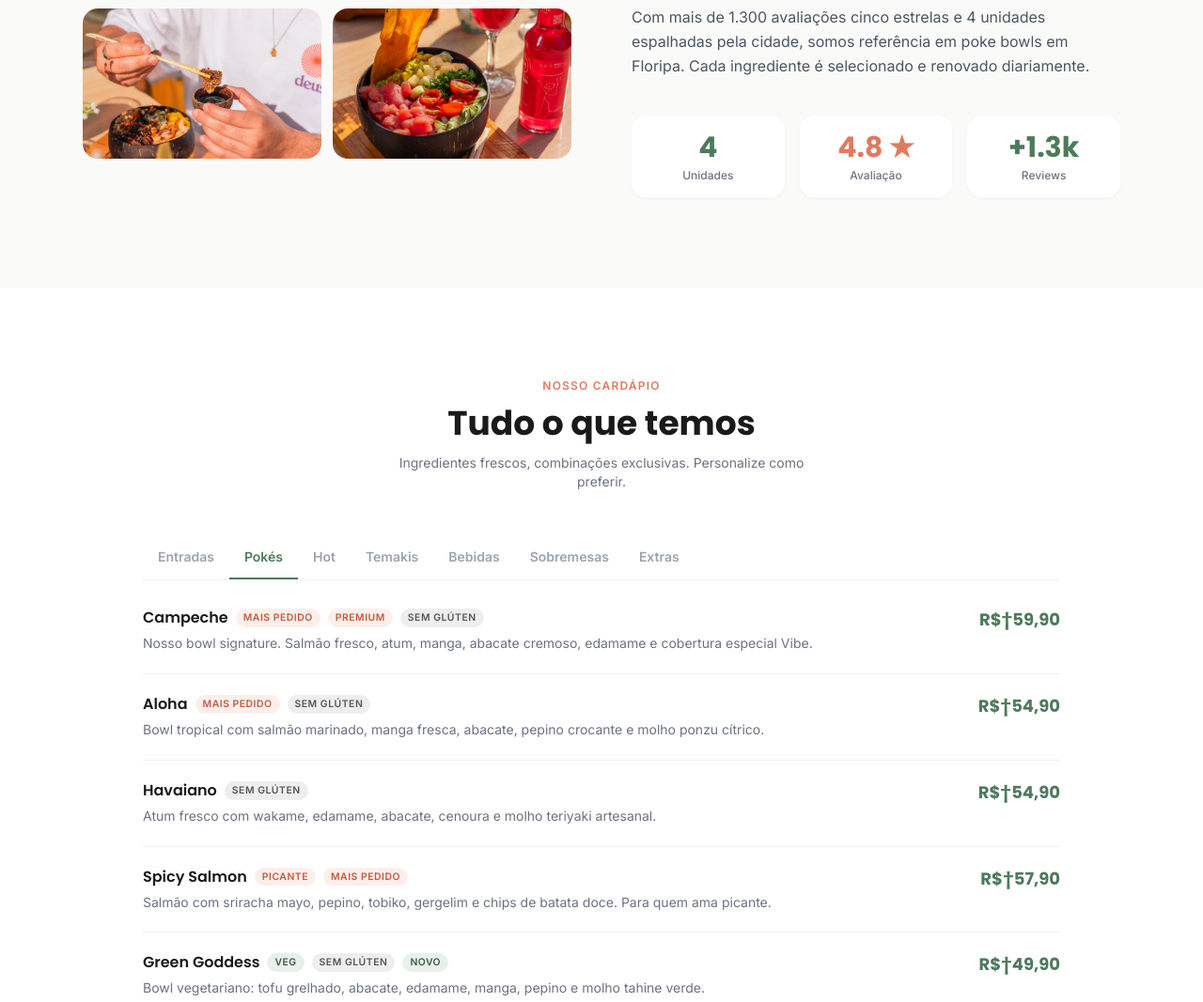
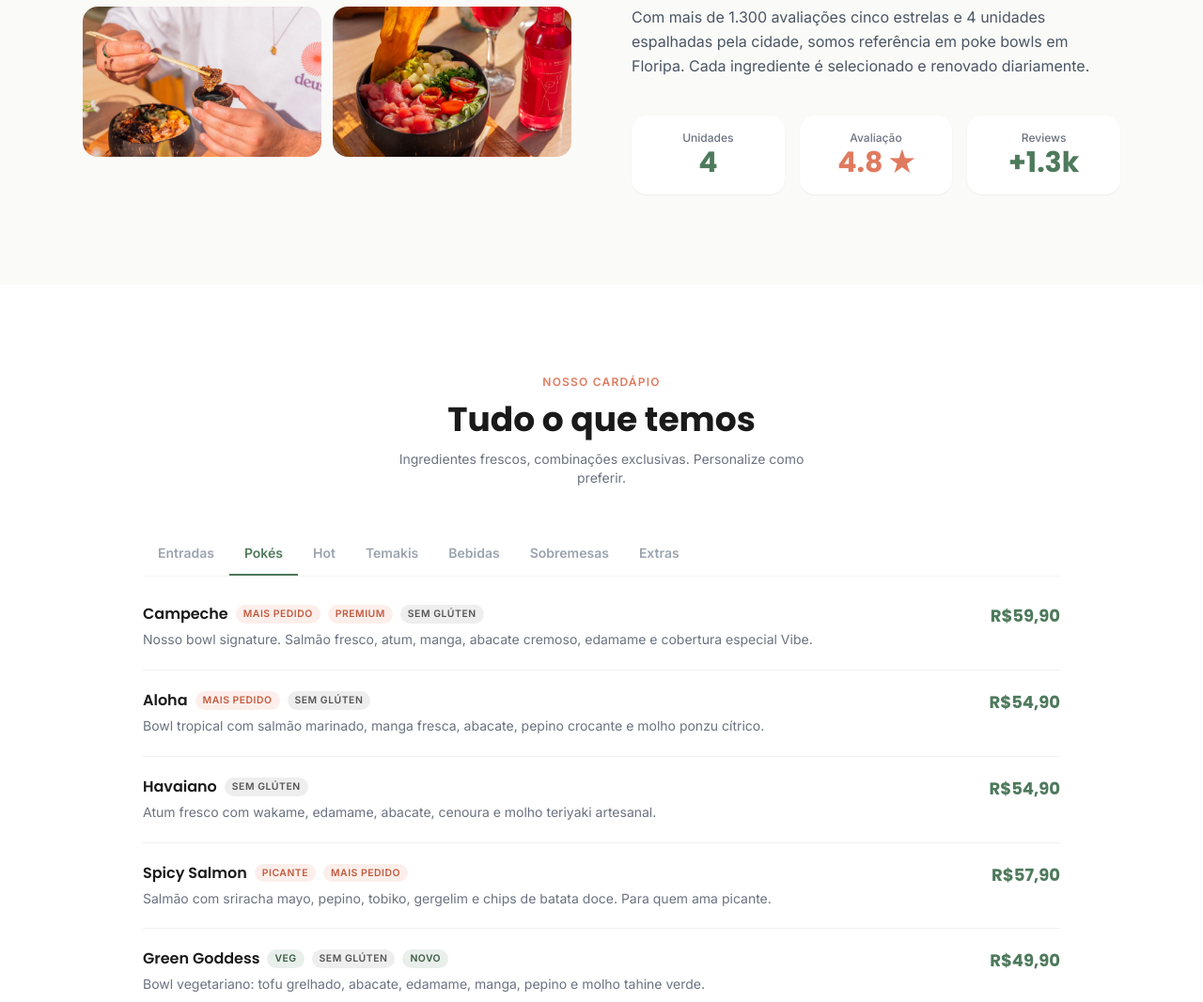
Before and after one commit to yuriabraodemenezes048/vibe-poke, a plain HTML site: page index.html in a window 1280 px wide. Shown: the part 1670-2737 px from the top of the page at 94% size. Drawn offline with nearby package versions, Linux system fonts and the light colour scheme.

Commit message:
Add files via upload

```diff
--- a/index.html
+++ b/index.html
@@ -122,7 +122,7 @@
       "name": "Vibe Poke",
       "description": "Os melhores poke bowls de Florianópolis. Ingredientes frescos, combinações exclusivas e uma experiência que faz você querer voltar.",
       "url": "https://vibepoke.com.br",
-      "telephone": "+554899174-3368",
+      "telephone": "+5548991743368",
       "priceRange": "$$",
       "servesCuisine": ["Hawaiiana","Japonesa","Saudável"],
       "logo": "https://vibepoke.com.br/images/logo.png",
@@ -261,8 +261,7 @@
     /* ── FAQ accordion */
     .faq-body { max-height: 0; overflow: hidden; transition: max-height .45s ease; }
     .faq-body.open { max-height: 300px; }
-    .faq-icon { transition: transform .3s ease; display: inline-block; line-height: 1; }
-    .faq-item.open .faq-icon { transform: rotate(45deg); }
+    .faq-icon { display: inline-block; line-height: 1; font-style: normal; }
 
     /* ── Menu tabs */
     .tab-btn { border-bottom: 2px solid transparent; transition: color .2s, border-color .2s; background: none; cursor: pointer; }
@@ -507,7 +506,7 @@
       <a href="https://wa.me/5548991743368" target="_blank" rel="noopener noreferrer"
          class="flex items-center justify-center gap-2 bg-[#25D366] text-white px-4 py-3 rounded-xl font-bold text-sm"
          aria-label="Pedir no WhatsApp">Pedir no WhatsApp</a>
-      <a href="https://www.ifood.com.br" target="_blank" rel="noopener noreferrer"
+      <a href="https://www.ifood.com.br/delivery/florianopolis-sc/poke-vibe---campeche-campeche/892dd434-ed59-4582-95c0-f9979ee7fc0a" target="_blank" rel="noopener noreferrer"
          class="flex items-center justify-center gap-2 bg-vcoral text-white px-4 py-3 rounded-xl font-bold text-sm"
          aria-label="Pedir no iFood">Pedir no iFood</a>
     </div>
@@ -681,17 +680,17 @@
               Com mais de 1.300 avaliações cinco estrelas e 4 unidades espalhadas pela cidade, somos referência em poke bowls em Floripa. Cada ingrediente é selecionado e renovado diariamente.
             </p>
             <dl class="grid grid-cols-3 gap-4">
-              <div class="text-center p-4 bg-white rounded-2xl shadow-sm">
-                <dd class="font-heading font-bold text-3xl text-vgreen">4</dd>
-                <dt class="text-xs text-gray-500 mt-1 font-medium">Unidades</dt>
+              <div class="text-center p-4 bg-white rounded-2xl shadow-sm flex flex-col">
+                <dd class="font-heading font-bold text-3xl text-vgreen order-last">4</dd>
+                <dt class="text-xs text-gray-500 font-medium order-first">Unidades</dt>
               </div>
-              <div class="text-center p-4 bg-white rounded-2xl shadow-sm">
-                <dd class="font-heading font-bold text-3xl text-vcoral">4.8 ★</dd>
-                <dt class="text-xs text-gray-500 mt-1 font-medium">Avaliação</dt>
+              <div class="text-center p-4 bg-white rounded-2xl shadow-sm flex flex-col">
+                <dd class="font-heading font-bold text-3xl text-vcoral order-last">4.8 ★</dd>
+                <dt class="text-xs text-gray-500 font-medium order-first">Avaliação</dt>
               </div>
-              <div class="text-center p-4 bg-white rounded-2xl shadow-sm">
-                <dd class="font-heading font-bold text-3xl text-vgreen">+1.3k</dd>
-                <dt class="text-xs text-gray-500 mt-1 font-medium">Reviews</dt>
+              <div class="text-center p-4 bg-white rounded-2xl shadow-sm flex flex-col">
+                <dd class="font-heading font-bold text-3xl text-vgreen order-last">+1.3k</dd>
+                <dt class="text-xs text-gray-500 font-medium order-first">Reviews</dt>
               </div>
             </dl>
           </div>
@@ -755,25 +754,25 @@
             <p class="text-white/85 font-medium">Entregamos no conforto da sua casa. 4 unidades disponíveis.</p>
           </div>
           <div class="flex flex-wrap gap-3 reveal d2" role="list" aria-label="Links para pedido no iFood por unidade">
-            <a href="https://www.ifood.com.br/delivery/florianopolis-sc/vibe-poke-campeche" target="_blank" rel="noopener noreferrer"
+            <a href="https://www.ifood.com.br/delivery/florianopolis-sc/poke-vibe---campeche-campeche/892dd434-ed59-4582-95c0-f9979ee7fc0a" target="_blank" rel="noopener noreferrer"
                class="inline-flex items-center gap-2 bg-white text-[#b84f36] px-5 py-3 rounded-xl font-bold text-sm hover:scale-105 transition-transform shadow-md"
                role="listitem" aria-label="Pedir na unidade Campeche pelo iFood">
               <svg class="w-4 h-4" fill="none" stroke="currentColor" stroke-width="2" viewBox="0 0 24 24" aria-hidden="true"><rect x="1" y="3" width="15" height="13" rx="1"/><polygon points="16 8 20 8 23 11 23 16 16 16 16 8"/><circle cx="5.5" cy="18.5" r="2.5"/><circle cx="18.5" cy="18.5" r="2.5"/></svg>
               Campeche
             </a>
-            <a href="https://www.ifood.com.br/delivery/florianopolis-sc/vibe-poke-rita-maria" target="_blank" rel="noopener noreferrer"
+            <a href="https://www.ifood.com.br/delivery/florianopolis-sc/poke-vibe---rita-maria-centro/a97af276-d732-4576-9455-9086683d1ce1" target="_blank" rel="noopener noreferrer"
                class="inline-flex items-center gap-2 bg-white text-[#b84f36] px-5 py-3 rounded-xl font-bold text-sm hover:scale-105 transition-transform shadow-md"
                role="listitem" aria-label="Pedir na unidade Rita Maria pelo iFood">
               <svg class="w-4 h-4" fill="none" stroke="currentColor" stroke-width="2" viewBox="0 0 24 24" aria-hidden="true"><rect x="1" y="3" width="15" height="13" rx="1"/><polygon points="16 8 20 8 23 11 23 16 16 16 16 8"/><circle cx="5.5" cy="18.5" r="2.5"/><circle cx="18.5" cy="18.5" r="2.5"/></svg>
               Rita Maria
             </a>
-            <a href="https://www.ifood.com.br/delivery/florianopolis-sc/vibe-poke-jurere" target="_blank" rel="noopener noreferrer"
+            <a href="https://www.ifood.com.br/delivery/florianopolis-sc/vibe-poke---jurere-jurere/156809dd-cc78-4c53-9627-0d8910f68e6a" target="_blank" rel="noopener noreferrer"
                class="inline-flex items-center gap-2 bg-white text-[#b84f36] px-5 py-3 rounded-xl font-bold text-sm hover:scale-105 transition-transform shadow-md"
                role="listitem" aria-label="Pedir na unidade Jurerê pelo iFood">
               <svg class="w-4 h-4" fill="none" stroke="currentColor" stroke-width="2" viewBox="0 0 24 24" aria-hidden="true"><rect x="1" y="3" width="15" height="13" rx="1"/><polygon points="16 8 20 8 23 11 23 16 16 16 16 8"/><circle cx="5.5" cy="18.5" r="2.5"/><circle cx="18.5" cy="18.5" r="2.5"/></svg>
               Jurerê
             </a>
-            <a href="https://www.ifood.com.br/delivery/florianopolis-sc/vibe-poke-santa-monica" target="_blank" rel="noopener noreferrer"
+            <a href="https://www.ifood.com.br/delivery/florianopolis-sc/vibe-poke-santa-monica/6af56e87-b76a-402d-97e6-a1a9e7f49c60" target="_blank" rel="noopener noreferrer"
                class="inline-flex items-center gap-2 bg-white text-[#b84f36] px-5 py-3 rounded-xl font-bold text-sm hover:scale-105 transition-transform shadow-md"
                role="listitem" aria-label="Pedir na unidade Santa Mônica pelo iFood">
               <svg class="w-4 h-4" fill="none" stroke="currentColor" stroke-width="2" viewBox="0 0 24 24" aria-hidden="true"><rect x="1" y="3" width="15" height="13" rx="1"/><polygon points="16 8 20 8 23 11 23 16 16 16 16 8"/><circle cx="5.5" cy="18.5" r="2.5"/><circle cx="18.5" cy="18.5" r="2.5"/></svg>
@@ -1093,31 +1092,31 @@
   ];
 
   var items = [
-    {cat:'entradas',   name:'Edamame',             price:'R$†22,90', desc:'Edamame cozido no vapor com flor de sal e azeite de gergelim. Leve, nutritivo e irresistível.',         tags:['vegetariano','sem-gluten']},
-    {cat:'entradas',   name:'Gyoza (6 unid.)',      price:'R$†34,90', desc:'Dumplings artesanais grelhados com frango e legumes. Servidos com molho ponzu.',                        tags:['mais-pedido']},
-    {cat:'entradas',   name:'Salada Wakame',        price:'R$†24,90', desc:'Alga wakame temperada com molho de gergelim japonês, cebolinha e gergelim tostado.',                    tags:['vegetariano','sem-gluten']},
-    {cat:'entradas',   name:'Chips de Batata Doce', price:'R$†19,90', desc:'Fatias finas de batata doce assadas até ficarem crocantes. Saudável e delicioso.',                      tags:['vegetariano','sem-gluten','novo']},
-    {cat:'pokes',      name:'Campeche',             price:'R$†59,90', desc:'Nosso bowl signature. Salmão fresco, atum, manga, abacate cremoso, edamame e cobertura especial Vibe.', tags:['mais-pedido','premium','sem-gluten']},
-    {cat:'pokes',      name:'Aloha',                price:'R$†54,90', desc:'Bowl tropical com salmão marinado, manga fresca, abacate, pepino crocante e molho ponzu cítrico.',      tags:['mais-pedido','sem-gluten']},
-    {cat:'pokes',      name:'Havaiano',             price:'R$†54,90', desc:'Atum fresco com wakame, edamame, abacate, cenoura e molho teriyaki artesanal.',                        tags:['sem-gluten']},
-    {cat:'pokes',      name:'Spicy Salmon',         price:'R$†57,90', desc:'Salmão com sriracha mayo, pepino, tobiko, gergelim e chips de batata doce. Para quem ama picante.',    tags:['apimentado','mais-pedido']},
-    {cat:'pokes',      name:'Green Goddess',        price:'R$†49,90', desc:'Bowl vegetariano: tofu grelhado, abacate, edamame, manga, pepino e molho tahine verde.',               tags:['vegetariano','sem-gluten','novo']},
-    {cat:'pokes',      name:'Frango Grelhado',      price:'R$†49,90', desc:'Frango com tempero asiático, tomate cereja, abacate, milho e molho de mostarda mel.',                  tags:['sem-gluten']},
-    {cat:'hot',        name:'Yakisoba de Camarão',  price:'R$†62,90', desc:'Macarrão yakisoba wok-fried com camarão, brócolis, pimentão e molho agridoce especial.',               tags:['mais-pedido','apimentado']},
-    {cat:'hot',        name:'Frango Teriyaki Bowl', price:'R$†52,90', desc:'Frango caramelizado no molho teriyaki artesanal sobre arroz japonês com legumes salteados.',            tags:[]},
-    {cat:'temakis',    name:'Temaki Salmão',        price:'R$†32,90', desc:'Cone de alga nori crocante com arroz temperado, salmão fresco, cream cheese e cebolinha.',             tags:['mais-pedido']},
-    {cat:'temakis',    name:'Temaki Atum',          price:'R$†32,90', desc:'Cone de alga nori com atum fresco, abacate cremoso, pepino e molho especial.',                         tags:[]},
-    {cat:'temakis',    name:'Temaki Skin',          price:'R$†28,90', desc:'Pele de salmão crocante com cream cheese, pepino, cebolinha e molho ponzu. Um clássico.',              tags:['mais-pedido']},
-    {cat:'temakis',    name:'Temaki Veggie',        price:'R$†27,90', desc:'Abacate, manga, pepino, cream cheese e molho tahine. Opção vegetariana deliciosa.',                    tags:['vegetariano']},
-    {cat:'bebidas',    name:'Água de Coco',         price:'R$†12,90', desc:'Água de coco natural gelada. Hidratação pura e tropical.',                                              tags:['sem-gluten']},
-    {cat:'bebidas',    name:'Suco Natural',         price:'R$†16,90', desc:'Sucos da estação: maracujá, abacaxi, limão, laranja ou melancia.',                                      tags:['sem-gluten']},
-    {cat:'bebidas',    name:'Kombuchá',             price:'R$†18,90', desc:'Kombuchá artesanal com probióticos. Sabores: gengibre-limão, hibisco ou maracujá.',                    tags:['novo']},
-    {cat:'bebidas',    name:'Refrigerante Lata',    price:'R$†9,90',  desc:'Coca-Cola, Coca Zero, Guaraná, Sprite ou Tônica.',                                                      tags:[]},
-    {cat:'sobremesas', name:'Açaí Bowl',            price:'R$†34,90', desc:'Açaí cremoso da Amazônia com granola artesanal, frutas da estação, mel e coco ralado.',               tags:['vegetariano','mais-pedido']},
-    {cat:'sobremesas', name:'Mochi Ice Cream',      price:'R$†22,90', desc:'Bolinho de arroz glutinoso recheado com sorvete premium: matcha, morango ou baunilha.',               tags:['vegetariano','novo']},
-    {cat:'extras',     name:'Proteína Extra',       price:'R$†18,90', desc:'Adicione salmão, atum, frango ou tofu ao seu bowl.',                                                    tags:['sem-gluten']},
-    {cat:'extras',     name:'Porção de Arroz',      price:'R$†9,90',  desc:'Arroz shari temperado no estilo japonês.',                                                              tags:['vegetariano','sem-gluten']},
-    {cat:'extras',     name:'Abacate Extra',        price:'R$†10,90', desc:'Abacate fresco em fatias adicionado ao seu pedido.',                                                   tags:['vegetariano','sem-gluten']},
+    {cat:'entradas',   name:'Edamame',             price:'R$22,90', desc:'Edamame cozido no vapor com flor de sal e azeite de gergelim. Leve, nutritivo e irresistível.',         tags:['vegetariano','sem-gluten']},
+    {cat:'entradas',   name:'Gyoza (6 unid.)',      price:'R$34,90', desc:'Dumplings artesanais grelhados com frango e legumes. Servidos com molho ponzu.',                        tags:['mais-pedido']},
+    {cat:'entradas',   name:'Salada Wakame',        price:'R$24,90', desc:'Alga wakame temperada com molho de gergelim japonês, cebolinha e gergelim tostado.',                    tags:['vegetariano','sem-gluten']},
+    {cat:'entradas',   name:'Chips de Batata Doce', price:'R$19,90', desc:'Fatias finas de batata doce assadas até ficarem crocantes. Saudável e delicioso.',                      tags:['vegetariano','sem-gluten','novo']},
+    {cat:'pokes',      name:'Campeche',             price:'R$59,90', desc:'Nosso bowl signature. Salmão fresco, atum, manga, abacate cremoso, edamame e cobertura especial Vibe.', tags:['mais-pedido','premium','sem-gluten']},
+    {cat:'pokes',      name:'Aloha',                price:'R$54,90', desc:'Bowl tropical com salmão marinado, manga fresca, abacate, pepino crocante e molho ponzu cítrico.',      tags:['mais-pedido','sem-gluten']},
+    {cat:'pokes',      name:'Havaiano',             price:'R$54,90', desc:'Atum fresco com wakame, edamame, abacate, cenoura e molho teriyaki artesanal.',                        tags:['sem-gluten']},
+    {cat:'pokes',      name:'Spicy Salmon',         price:'R$57,90', desc:'Salmão com sriracha mayo, pepino, tobiko, gergelim e chips de batata doce. Para quem ama picante.',    tags:['apimentado','mais-pedido']},
+    {cat:'pokes',      name:'Green Goddess',        price:'R$49,90', desc:'Bowl vegetariano: tofu grelhado, abacate, edamame, manga, pepino e molho tahine verde.',               tags:['vegetariano','sem-gluten','novo']},
+    {cat:'pokes',      name:'Frango Grelhado',      price:'R$49,90', desc:'Frango com tempero asiático, tomate cereja, abacate, milho e molho de mostarda mel.',                  tags:['sem-gluten']},
+    {cat:'hot',        name:'Yakisoba de Camarão',  price:'R$62,90', desc:'Macarrão yakisoba wok-fried com camarão, brócolis, pimentão e molho agridoce especial.',               tags:['mais-pedido','apimentado']},
+    {cat:'hot',        name:'Frango Teriyaki Bowl', price:'R$52,90', desc:'Frango caramelizado no molho teriyaki artesanal sobre arroz japonês com legumes salteados.',            tags:[]},
+    {cat:'temakis',    name:'Temaki Salmão',        price:'R$32,90', desc:'Cone de alga nori crocante com arroz temperado, salmão fresco, cream cheese e cebolinha.',             tags:['mais-pedido']},
+    {cat:'temakis',    name:'Temaki Atum',          price:'R$32,90', desc:'Cone de alga nori com atum fresco, abacate cremoso, pepino e molho especial.',                         tags:[]},
+    {cat:'temakis',    name:'Temaki Skin',          price:'R$28,90', desc:'Pele de salmão crocante com cream cheese, pepino, cebolinha e molho ponzu. Um clássico.',              tags:['mais-pedido']},
+    {cat:'temakis',    name:'Temaki Veggie',        price:'R$27,90', desc:'Abacate, manga, pepino, cream cheese e molho tahine. Opção vegetariana deliciosa.',                    tags:['vegetariano']},
+    {cat:'bebidas',    name:'Água de Coco',         price:'R$12,90', desc:'Água de coco natural gelada. Hidratação pura e tropical.',                                              tags:['sem-gluten']},
+    {cat:'bebidas',    name:'Suco Natural',         price:'R$16,90', desc:'Sucos da estação: maracujá, abacaxi, limão, laranja ou melancia.',                                      tags:['sem-gluten']},
+    {cat:'bebidas',    name:'Kombuchá',             price:'R$18,90', desc:'Kombuchá artesanal com probióticos. Sabores: gengibre-limão, hibisco ou maracujá.',                    tags:['novo']},
+    {cat:'bebidas',    name:'Refrigerante Lata',    price:'R$9,90',  desc:'Coca-Cola, Coca Zero, Guaraná, Sprite ou Tônica.',                                                      tags:[]},
+    {cat:'sobremesas', name:'Açaí Bowl',            price:'R$34,90', desc:'Açaí cremoso da Amazônia com granola artesanal, frutas da estação, mel e coco ralado.',               tags:['vegetariano','mais-pedido']},
+    {cat:'sobremesas', name:'Mochi Ice Cream',      price:'R$22,90', desc:'Bolinho de arroz glutinoso recheado com sorvete premium: matcha, morango ou baunilha.',               tags:['vegetariano','novo']},
+    {cat:'extras',     name:'Proteína Extra',       price:'R$18,90', desc:'Adicione salmão, atum, frango ou tofu ao seu bowl.',                                                    tags:['sem-gluten']},
+    {cat:'extras',     name:'Porção de Arroz',      price:'R$9,90',  desc:'Arroz shari temperado no estilo japonês.',                                                              tags:['vegetariano','sem-gluten']},
+    {cat:'extras',     name:'Abacate Extra',        price:'R$10,90', desc:'Abacate fresco em fatias adicionado ao seu pedido.',                                                   tags:['vegetariano','sem-gluten']},
   ];
 
   var tagMeta = {
```
